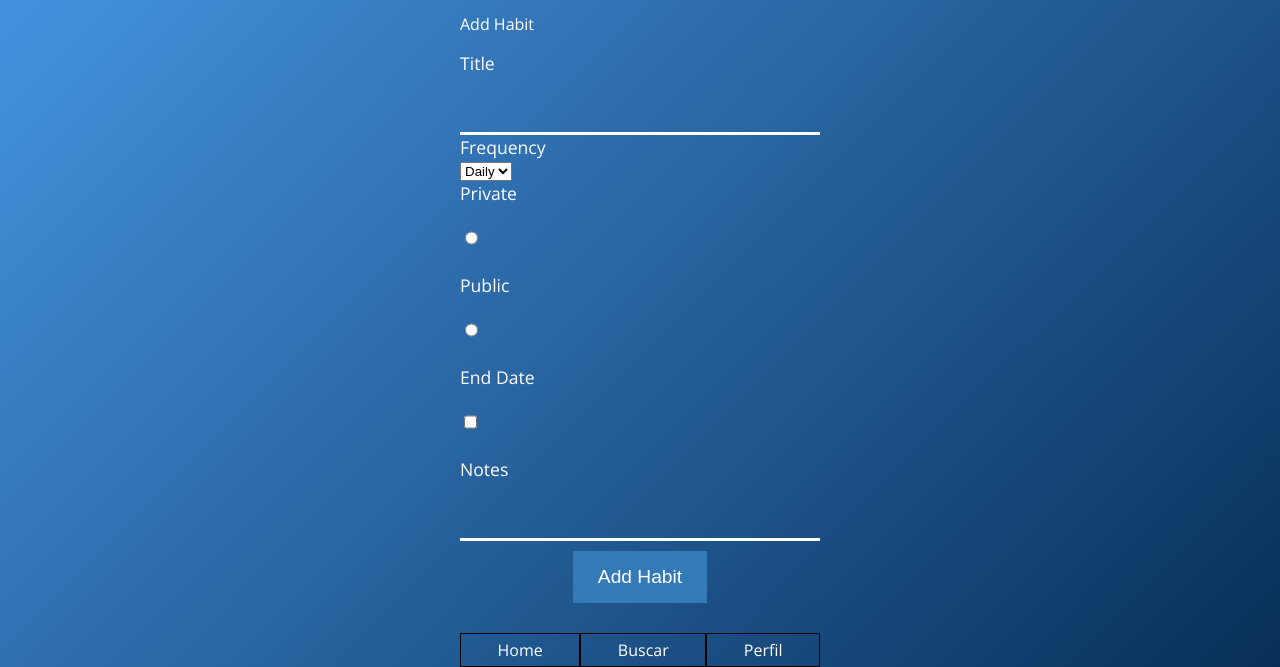
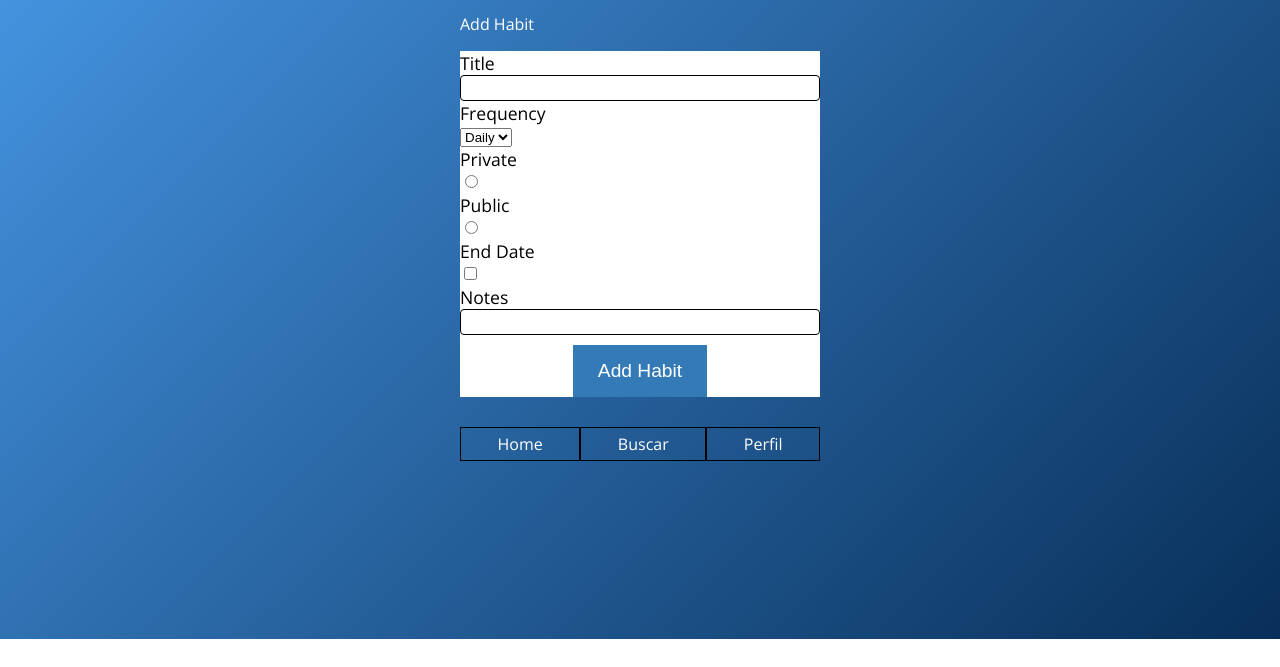
Before and after one commit to dejavuhq/sub-routines-frontend, a React app: page /home in a window 1280 px wide. Shown: the part 161-828 px from the top of the page. After the commit the page ends 800 px from the top, so only its background shows below. Built offline with nearby package versions, Linux system fonts and the light colour scheme.

Commit message:
addhabit

```diff
--- /dev/null
+++ b/src/assets/styles/components/AddHabit.scss
@@ -0,0 +1,9 @@
+form.add-habit {
+  background-color: white;
+  color: black;
+  input {
+    border: 1px solid black;
+    border-radius: 4px;
+    height: auto;
+  }
+}
--- a/src/assets/styles/main.scss
+++ b/src/assets/styles/main.scss
@@ -44,6 +44,9 @@ input {
   background: transparent;
   width: 100%;
 }
+input[type="text"] {
+  font-size: 1.2rem;
+}
 input[type="radio"], input[type="checkbox"] {
   width: auto;
 }
--- a/src/components/AddHabit.jsx
+++ b/src/components/AddHabit.jsx
@@ -1,10 +1,11 @@
 import React from 'react';
+import '../assets/styles/components/AddHabit.scss';
 
 const AddHabit = () => {
   return (
     <>
       <p>Add Habit</p>
-      <form action="">
+      <form className="add-habit" action="">
         <label htmlFor="title">Title</label>
         <input type="text"/>
         <label htmlFor="frequency">Frequency</label>
--- a/src/components/Login.jsx
+++ b/src/components/Login.jsx
@@ -7,7 +7,13 @@ class Login extends React.Component {
   }
   handleSubmit(e) {
     e.preventDefault();
-    console.log('form submitted')
+    console.log('form submitted');
+    const target = e.target;
+    const credentials = {
+      username: target.username.value,
+      password: target.password.value
+    }
+    console.log(credentials);
   }
   render() {
     return (
```
